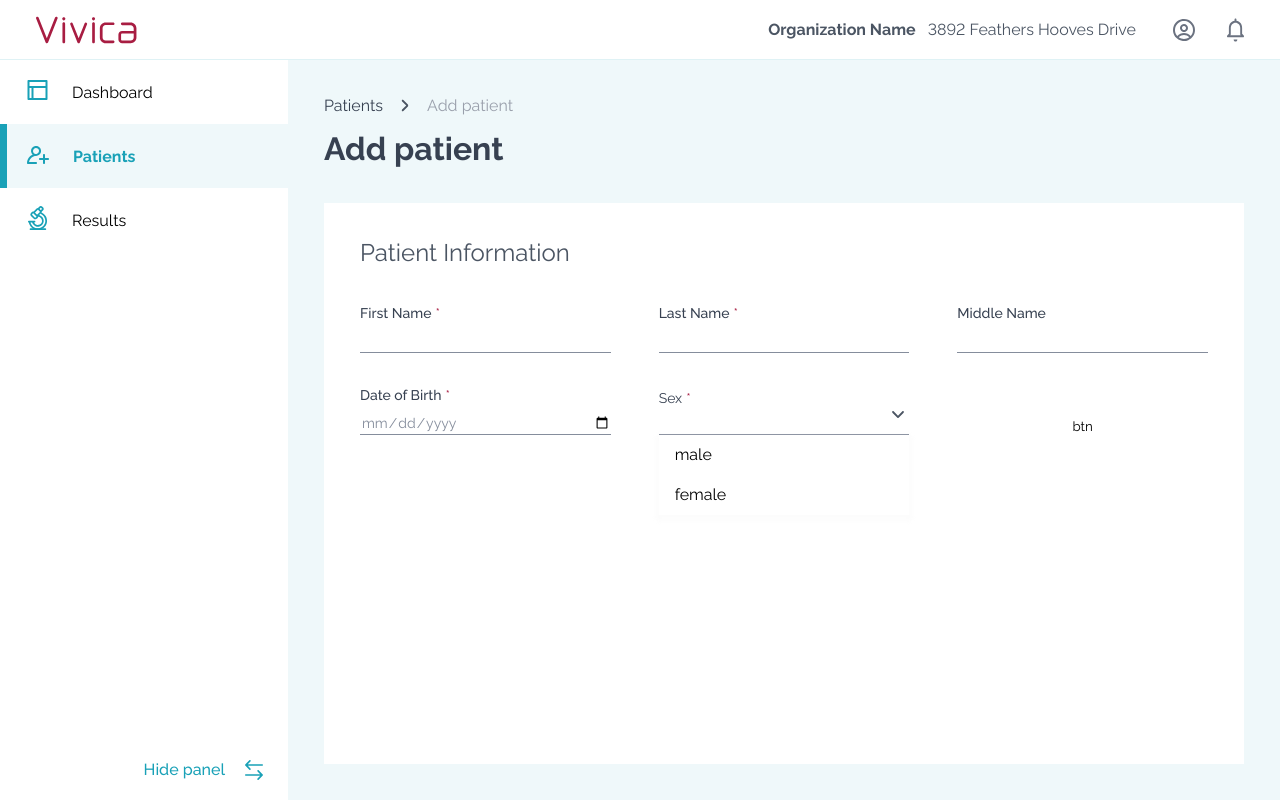
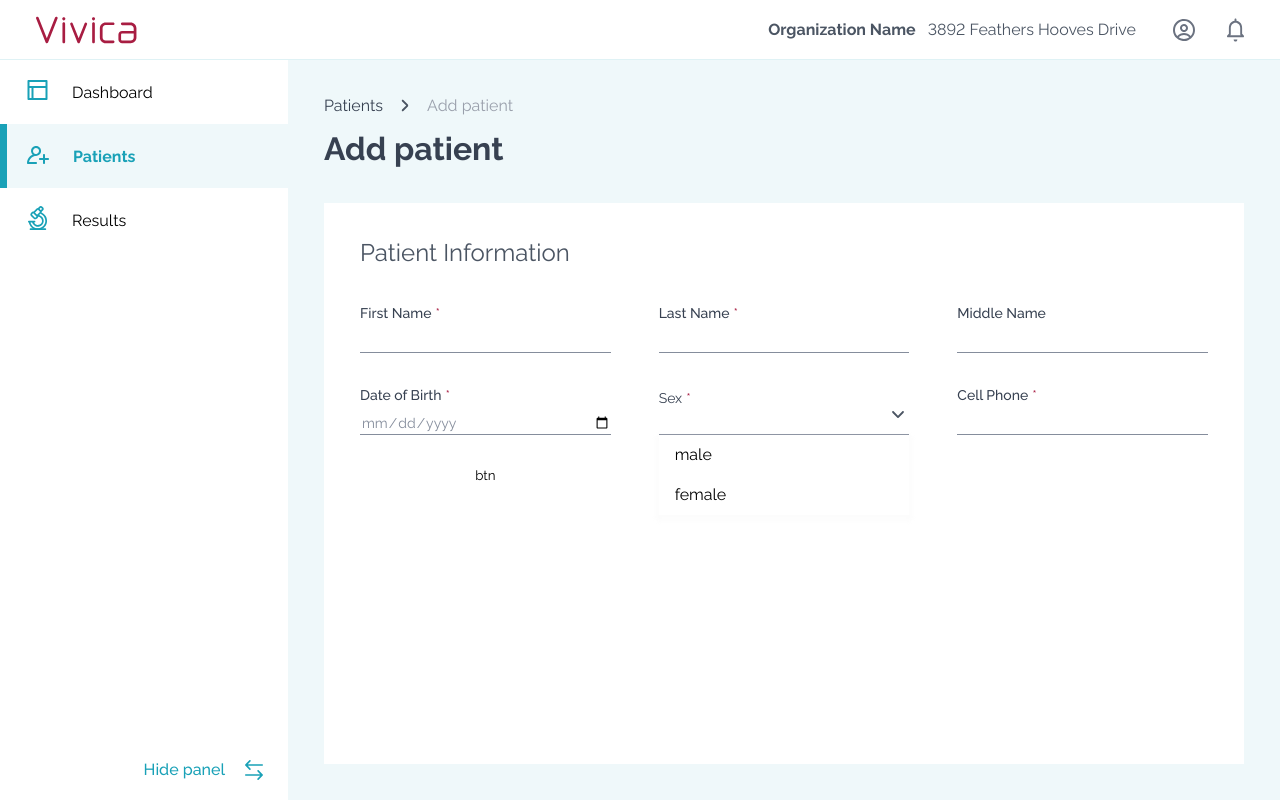
Before and after one commit to metalheadpnz/vivica, a React (Create React App) app: page /patients/add-patient in a window 1280 px wide. Both pictures are taken after a click on the element 783 px from the left and 421 px from the top of the page. Built offline with nearby package versions, Linux system fonts and the light colour scheme.

Commit message:
Select: add errors

```diff
--- a/src/components/Select/Select.module.scss
+++ b/src/components/Select/Select.module.scss
@@ -47,7 +47,7 @@
   height: 27px;
 }
 
-.error{
+.error {
   padding-top: 3px;
   padding-bottom: 3px;
   color: #858D9C;
@@ -57,6 +57,7 @@
   line-height: 20px;
   border-bottom: 1px solid $red;
   display: flex;
+  height: 27px;
 }
 
 
@@ -84,3 +85,12 @@
   font-size: 12px;
   line-height: 16px;
 }
+
+.outside {
+  position: absolute;
+  top: 0;
+  left: 0;
+  width: 100vw;
+  height: 100vh;
+  background-color: rgba(255, 255, 255, 0);
+}
--- a/src/components/Select/Select.tsx
+++ b/src/components/Select/Select.tsx
@@ -7,23 +7,23 @@ type PropsTypes = {
     options: Array<{
         name: string
     }>
-    callBack?: (option: string) => void
-    error?: true
-    errorMessage?: string
+    onChange?: (option: string) => void
+    error?: string | boolean
     width?: string
     require?: boolean
     name?: string
+    onBlur?: () => void
 }
 
 export const Select: React.FC<PropsTypes> = (
     {
         title,
         options,
-        callBack,
+        onChange,
         error,
-        errorMessage = 'error',
         width,
-        require
+        require,
+        onBlur
     }) => {
     const [isOpen, setIsOpen] = useState<boolean>(false)
     const [value, setValue] = useState<string>('')
@@ -31,11 +31,18 @@ export const Select: React.FC<PropsTypes> = (
     const clickHandler = (e: React.BaseSyntheticEvent) => {
         const option = e.target.innerText
         setValue(option)
-        callBack && callBack(option)
+        onChange && onChange(option)
         setIsOpen(false)
     }
 
     return (
+        <>
+            {isOpen && <div className={s.outside} onClick={() => {
+                setIsOpen(false)
+                onBlur && onBlur()
+            }}>
+            </div>}
+
             <div className={s.wrap} style={{width}}>
 
                 <div className={s.title}>{title}{require && <span>*</span>}</div>
@@ -48,7 +55,9 @@ export const Select: React.FC<PropsTypes> = (
                         {options.name}
                     </div>)}
                 </div>}
-            {error && <label className={s.errorText}>{errorMessage}</label>}
+                {error && <label className={s.errorText}>{error}</label>}
             </div>
+
+        </>
     );
 }
--- a/src/pages/AddPatient/AddPatient.tsx
+++ b/src/pages/AddPatient/AddPatient.tsx
@@ -14,7 +14,8 @@ const SignupSchema = Yup.object().shape(
         dateOfBirth: Yup.date().max(new Date(Date.now() - 567648000000), "You must be at least 18 years").required().label('Date of Birth'),
         lastName: Yup.string().max(50).required().label('Last Name'),
         middleName: Yup.string().max(50).label('Middle Name'),
-        sex: Yup.string().required(),
+        sex: Yup.string().required().label('Sex'),
+        cellPhone: Yup.string().required('Cell Phone')
     }
 )
 
@@ -39,7 +40,8 @@ export const AddPatient = () => {
 
                 <Formik
                     initialValues={{
-                        firstName: "", email: "", dateOfBirth: '', lastName: '', middleName: '',
+                        firstName: "", email: "", dateOfBirth: '', lastName: '', middleName: '', sex: '',
+                        cellPhone: "",
                     }}
                     validationSchema={SignupSchema}
                     onSubmit={(values) => {
@@ -53,9 +55,13 @@ export const AddPatient = () => {
                              handleChange,
                              handleBlur,
                              handleSubmit,
-                             isSubmitting
+                             isSubmitting,
+                             setFieldValue,
+                             setTouched
                          }) => {
-
+                            // console.log('touched=', touched)
+                            // console.log('values=', values)
+                            console.log('errors=', errors)
                             return (
                                 <form onSubmit={handleSubmit} className={s.patientInformation}>
 
@@ -100,8 +106,33 @@ export const AddPatient = () => {
                                         title={"Sex"}
                                         name={'sex'}
                                         require
+                                        onChange={(e) => {
+                                            setFieldValue('sex', e)
+                                        }}
+                                        onBlur={() => {
+                                            setTouched({...touched, sex: true})
+                                        }}
                                         options={[{name: 'male'}, {name: 'female'}]}
+                                        error={touched.sex && errors.sex}
                                     />
+                                    <Input
+                                        label={'Cell Phone'}
+                                        name={'cellPhone'}
+                                        value={values.cellPhone}
+                                        onChange={handleChange}
+                                        onBlur={handleBlur}
+                                        type={'text'}
+                                        error={touched.cellPhone && errors.cellPhone}
+                                        require
+                                    />
+
+                                    {/*<Field*/}
+                                    {/*    as={Select}*/}
+                                    {/*    name={'sex'}*/}
+                                    {/*    options={[{name: 'male'}, {name: 'female'}]}*/}
+                                    {/*    title={"Sex"}*/}
+                                    {/*    require*/}
+                                    {/*/>*/}
 
 
                                     {/*<Input*/}
@@ -147,6 +178,7 @@ export const AddPatient = () => {
 
 
             </div>
+
         </div>
     );
 }
```
Lines whose indentation alone changed are shown as unchanged.
